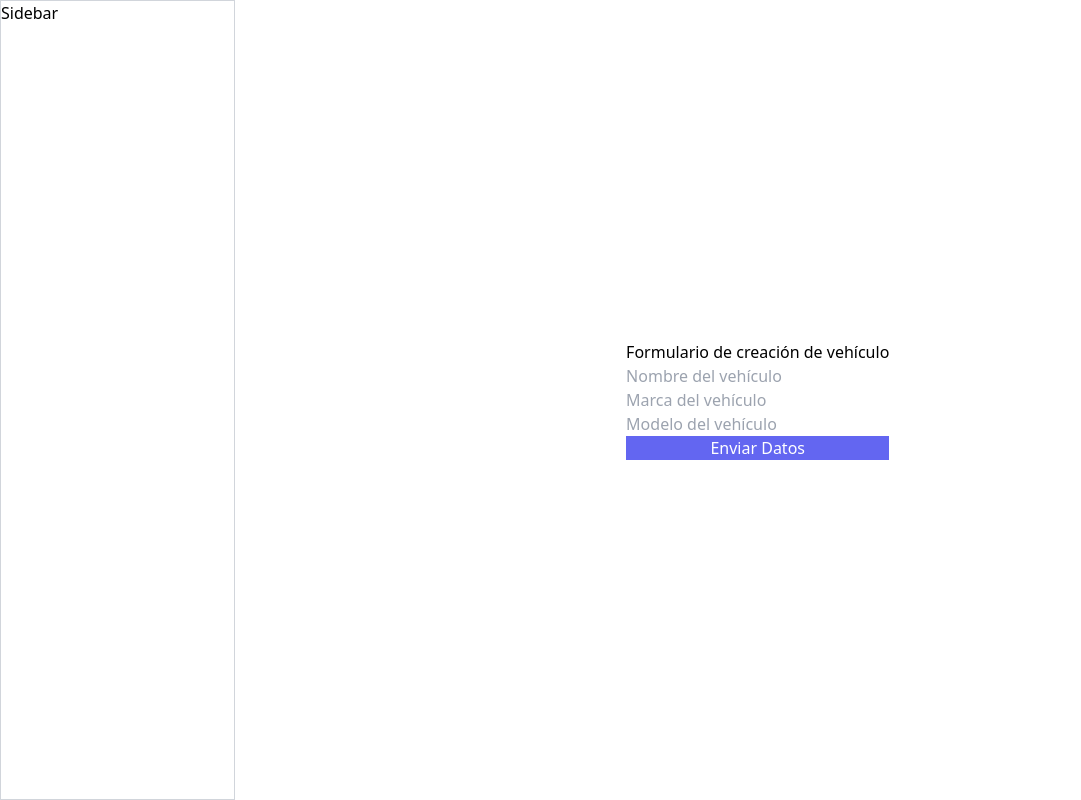
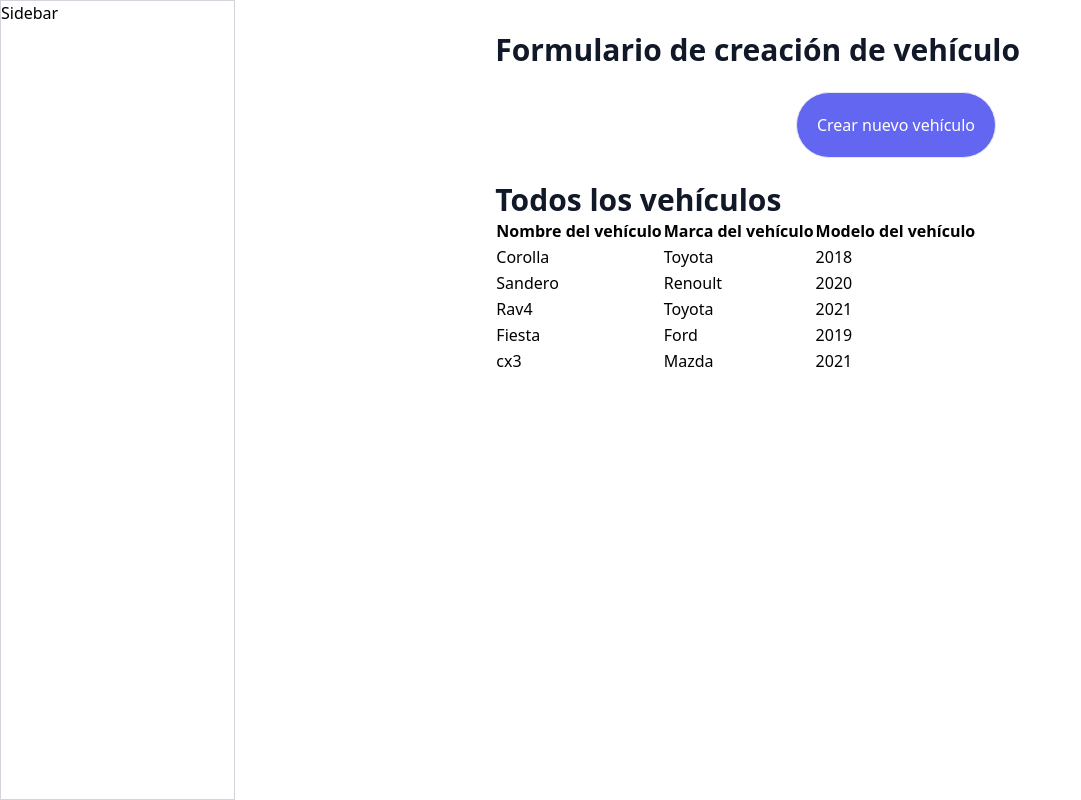
Before and after one commit to JhonZafra/Concesionario_Multimarca, a React (Create React App) app: page /admin/vehiculos in a window 1280 px wide. Shown: the whole page, without its empty margins (0-1081 px from the left). Built offline with nearby package versions, Linux system fonts and the light colour scheme.

Commit message:
Llamado de datos al frontend

```diff
--- a/src/pages/admin/Vehiculos.jsx
+++ b/src/pages/admin/Vehiculos.jsx
@@ -1,37 +1,134 @@
-import React, { useEffect, useState } from 'react'
+import React, { useEffect, useState } from "react";
 
-
+const vehiculosBackend = [
+  {
+    nombre: "Corolla",
+    marca: "Toyota",
+    modelo: 2018,
+  },
+  {
+    nombre: "Sandero",
+    marca: "Renoult",
+    modelo: 2020,
+  },
+  {
+    nombre: "Rav4",
+    marca: "Toyota",
+    modelo: 2021,
+  },
+  {
+    nombre: "Fiesta",
+    marca: "Ford",
+    modelo: 2019,
+  },
+  {
+    nombre: "cx3",
+    marca: "Mazda",
+    modelo: 2021,
+  },
+];
 
 const Vehiculos = () => {
-  const [nombreVehiculo, setNombreVehiculo] = useState('')
+  const [mostrarTabla, setMostrarTabla] = useState(true);
+  const [vehiculo, setVehiculo] = useState([]);
+  const [textBoton, setTextoBoton] = useState("Crear nuevo Vehículo");
 
+  useEffect(() => {
+    // Obtener lista de vehículos desde el frontend
+    setVehiculo(vehiculosBackend);
+  }, []);
 
-useEffect(()=> {
-  console.log('Hola, soy un useEffect que se ejecuta solo la primera vez cuando la página se renderiza porque tiene el array de dependencias vacíos')
-}, []);
-
-//useEffect(()=> {
-//  console.log('Hola, soy un useEffect que se ejecuta infinitamente por no tener un array de dependencias')
-//});
-
-useEffect( ()=> {
-  console.log('Esto es una función se ejecuta cada que cambie el nombre del vehículo')
-  console.log('El valor de la variable es', nombreVehiculo)
-},[nombreVehiculo])
-
-const enviarDatosAlBackend = () => {
-  console.log('El valor de la variable nombreVehiculo es el sigente:', nombreVehiculo)
-}
+  useEffect(() => {
+    if (mostrarTabla) {
+      setTextoBoton("Crear nuevo vehículo");
+    } else {
+      setTextoBoton("Mostrar todos los vehículos");
+    }
+  }, [mostrarTabla]);
 
   return (
-    <form className='flex flex-col'>
-      <h2>Formulario de creación de vehículo</h2>
-      <input onChange={(e) => {setNombreVehiculo(e.target.value)}} type= 'text' placeholder='Nombre del vehículo'></input>
-      <input onChange={(e) => {console.log(e.target.value)}} type= 'text' placeholder='Marca del vehículo'></input>
-      <input type= 'text' placeholder='Modelo del vehículo'></input>
-      <button onClick= {enviarDatosAlBackend} className='bg-indigo-500 text-white'>Enviar Datos</button>
-    </form>
-  )
-}
+    <div className="flex h-full w-full p-8 flex-col items-center justify-start">
+      <div className="flex flex-col">
+        <h2 className="text-3xl font-bold text-gray-900">
+          Formulario de creación de vehículo
+        </h2>
+        <button
+          onClick={() => {
+            setMostrarTabla(!mostrarTabla);
+          }}
+          className="text-white p-5 border rounded-full bg-indigo-500 m-6 self-end"
+        >
+          {textBoton}
+        </button>
+        {mostrarTabla ? (
+          <TablaVehiculos listaVehiculos={vehiculo} />
+        ) : (
+          <FormularioCreacionVehiculos />
+        )}
+      </div>
+    </div>
+  );
+};
 
-export default Vehiculos
+const TablaVehiculos = ({ listaVehiculos }) => {
+  useEffect(() => {
+    console.log(
+      "Este es un listado de vehiculos en el componente table",
+      listaVehiculos
+    );
+  }, [listaVehiculos]);
+  return (
+    <div>
+      <h2 className="text-3xl font-bold text-gray-900">Todos los vehículos</h2>
+      <table>
+        <thead>
+          <th>Nombre del vehículo</th>
+          <th>Marca del vehículo</th>
+          <th>Modelo del vehículo</th>
+        </thead>
+        <tbody>
+          {listaVehiculos.map((vehiculo) => {
+            return (
+              <tr>
+                <td>{vehiculo.nombre}</td>
+                <td>{vehiculo.marca}</td>
+                <td>{vehiculo.modelo}</td>
+              </tr>
+            );
+          })}
+        </tbody>
+      </table>
+    </div>
+  );
+};
+
+const FormularioCreacionVehiculos = () => {
+  return (
+    <div className="flex flex-col items-center justify-center">
+      <h2 className="text-2xl font-bold">Crear nuevo Vehículo</h2>
+      <form className="grid grid-cols-2">
+        <input
+          type="Text"
+          className="bg-gray-50 border border-gray-600 p-2 rounded-lg m-2"
+        ></input>
+        <input
+          type="Text"
+          className="bg-gray-50 border border-gray-600 p-2 rounded-lg m-2"
+        ></input>
+        <input
+          type="Text"
+          className="bg-gray-50 border border-gray-600 p-2 rounded-lg m-2"
+        ></input>
+        <input
+          type="Text"
+          className="bg-gray-50 border border-gray-600 p-2 rounded-lg m-2"
+        ></input>
+        <button className="col-span-2 bg-green-500 p-2 rounded-full text-white shadow-md hover:bg-green-600">
+          Guardar
+        </button>
+      </form>
+    </div>
+  );
+};
+
+export default Vehiculos;
```
